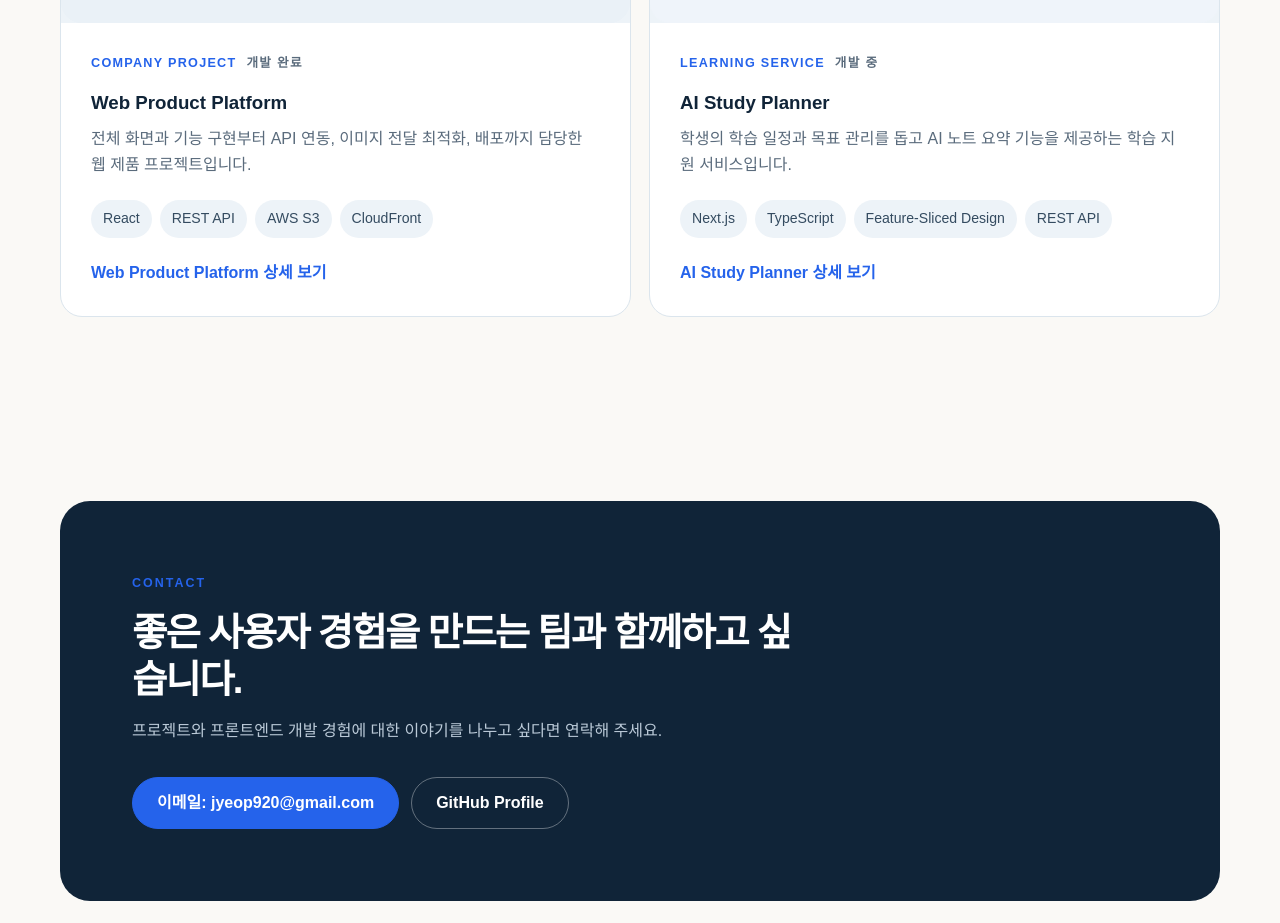
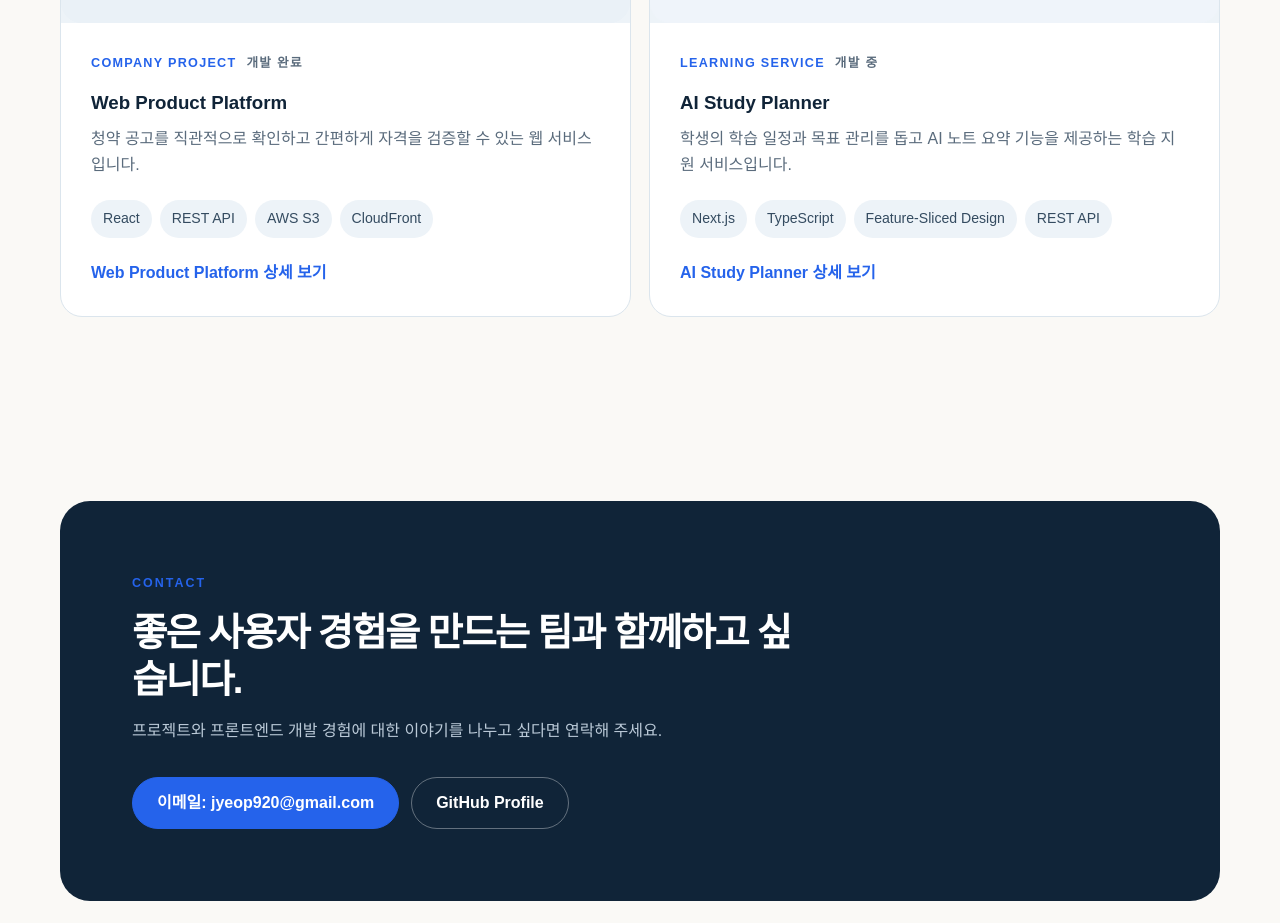
Before and after one commit to dv-yeop920/my-portfolio, a Next.js app: page / in a window 1280 px wide. Shown: the part 2300-3223 px from the top of the page. Built offline with nearby package versions, Linux system fonts and the light colour scheme.

Commit message:
content: describe housing application project

```diff
--- a/data/portfolio.ts
+++ b/data/portfolio.ts
@@ -68,9 +68,9 @@ export const portfolio = {
       eyebrow: "Company Project",
       status: "개발 완료",
       summary:
-        "전체 화면과 기능 구현부터 API 연동, 이미지 전달 최적화, 배포까지 담당한 웹 제품 프로젝트입니다.",
+        "청약 공고를 직관적으로 확인하고 간편하게 자격을 검증할 수 있는 웹 서비스입니다.",
       purpose:
-        "사용자가 제품 정보를 탐색하고 주요 기능을 사용할 수 있는 웹 서비스를 구축했습니다.",
+        "사용자가 청약 공고를 쉽게 탐색하고, 복잡한 자격 조건을 간편하게 확인할 수 있도록 돕는 웹 서비스를 구축했습니다.",
       role: [
         "화면 설계에 필요한 기획 일부 참여",
         "전체 화면 및 프론트엔드 기능 구현",
```
Also changed, not shown: 1 other file (tests, documents, lock files or other folders).
